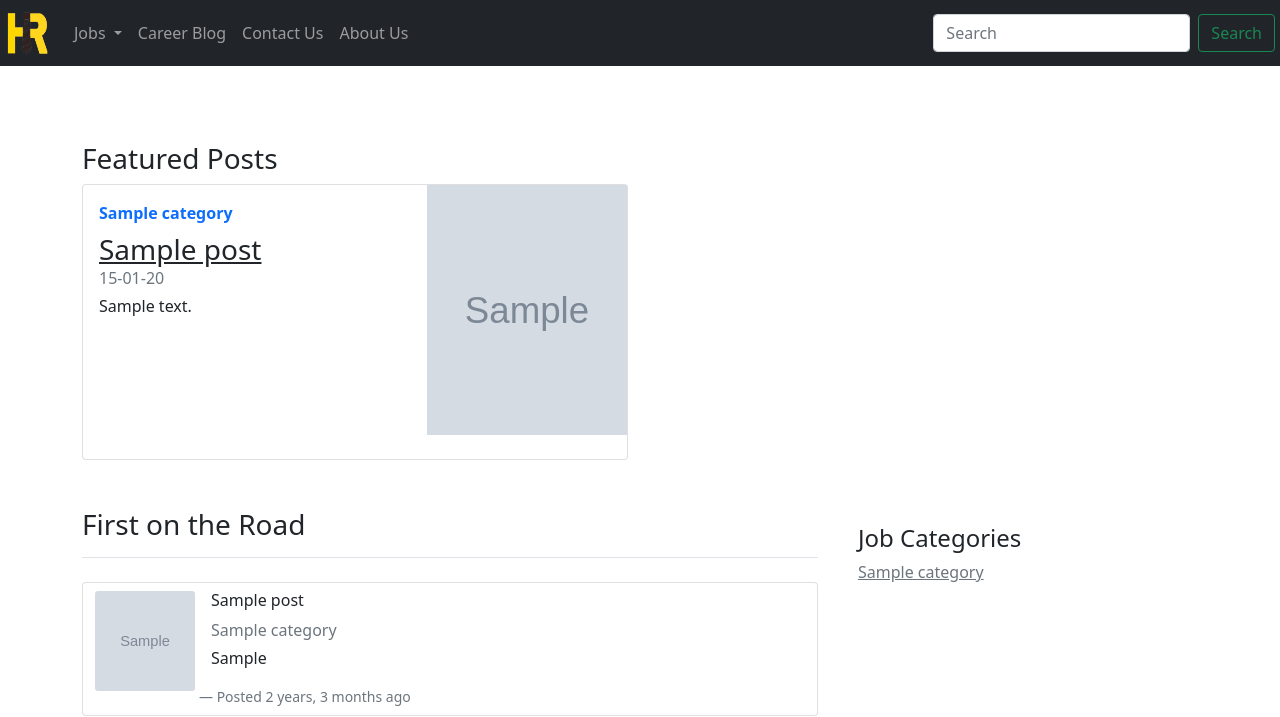
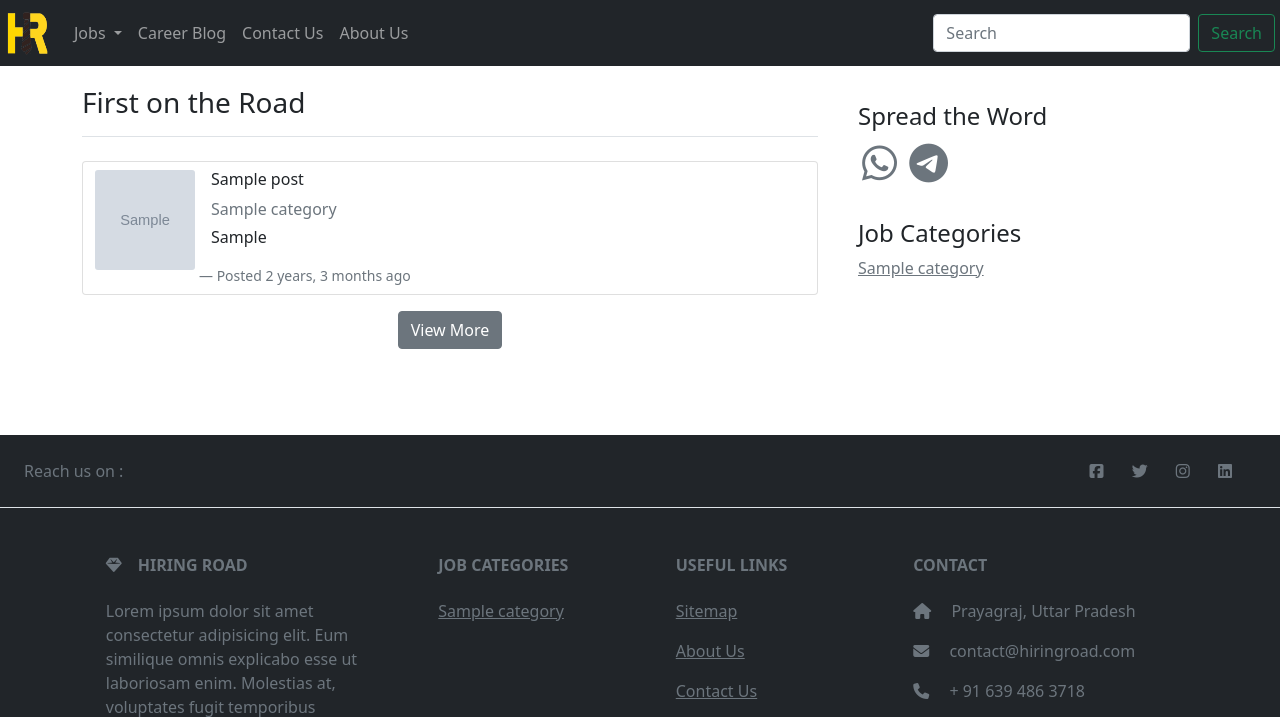
Before and after one commit to jaiswalaj/hiringroad, a Django app: page / in a window 1280 px wide. Shown: the top 717 px of the page. Run offline with Django 3.2, Linux system fonts and the light colour scheme; tables that the repository leaves empty hold one stand-in row (values such as "Sample post"); grey boxes marked "Sample" are stand-in pictures; some libraries are stand-ins or nearby versions.

Commit message:
Upgraded functionality of base.html and Added Share This panel to all views

```diff
--- a/mysite/context_processors.py
+++ b/mysite/context_processors.py
@@ -1,5 +1,12 @@
 from .models import Category
+
 
 def category_names(request):
     categories = Category.objects.all()
-    return {'categories' : categories}
+    return {'categories': categories}
+
+
+def get_current_path(request):
+    return {
+        'current_path': request.build_absolute_uri()
+    }
--- a/mysite/settings.py
+++ b/mysite/settings.py
@@ -64,7 +64,8 @@ TEMPLATES = [
                 'django.template.context_processors.request',
                 'django.contrib.auth.context_processors.auth',
                 'django.contrib.messages.context_processors.messages',
-                'mysite.context_processors.category_names'
+                'mysite.context_processors.category_names',
+                'mysite.context_processors.get_current_path'
             ],
         },
     },
--- a/templates/base.html
+++ b/templates/base.html
@@ -1,7 +1,43 @@
 {% include 'header.html' %}
 
-{% block content %}
 
-{% endblock content %}
+<!-- Container 1 Start -->
+<div class="container mb-0 pt-0">
+
+    {% comment "Uncomment when Google Ads are approved" %}
+    {% include 'components/ad1.html' %}
+    {% endcomment %}
+
+</div>
+<!-- Container 1 End -->
+
+
+<!-- Container 2 Start -->
+<main role="main" class="container">
+    <div class="row">
+        <div class="col-md-8 blog-main mb-3">
+
+            {% block content %}
+
+            {% endblock content %}
+
+
+        </div>
+
+        <!-- Right Side Navigtion Start -->
+
+        {% include 'components/right_navigation_panel.html' %}
+
+        <!-- Right Side Navigtion End -->
+
+    </div>
+
+</main>
+<!-- Container 2 End -->
+
+{% comment "Uncomment when Google Ads are approved" %}
+{% include 'components/ad3.html' %}
+{% endcomment %}
+
 
 {% include 'footer.html' %}
--- a/templates/components/right_navigation_panel.html
+++ b/templates/components/right_navigation_panel.html
@@ -3,6 +3,8 @@
     {% comment "Uncomment when Google Ads are approved" %}
     {% include 'components/ad2.html' %}
     {% endcomment %}
+
+    {% include 'components/share_this.html' %}
 
     {% include 'components/job_categories.html' %}
 
--- /dev/null
+++ b/templates/components/share_this.html
@@ -0,0 +1,11 @@
+<!-- Job Categories Start -->
+<div class="p-3">
+    <h4 class="font-italic">Spread the Word</h4>
+    <!-- <div class="row"> -->
+    <a href="https://wa.me/send?text={{current_path}}" target="_blank" class="h1 p-1 link-secondary">
+        <i class="fa-brands fa-whatsapp"></i></a>
+    <a href="https://telegram.me/share/url?url={{current_path}}" target="_blank" class="h1 p-1 link-secondary">
+        <i class="fa-brands fa-telegram"></i></a>
+    <!-- </div> -->
+</div>
+<!-- Job Categories End -->
--- a/templates/index.html
+++ b/templates/index.html
@@ -2,24 +2,10 @@
 
 {% block content %}
 
-
-<!-- Container 1 Start -->
-<div class="container mb-5 pt-5">
-
-  {% comment "Uncomment when Google Ads are approved" %}
-  {% include 'components/ad1.html' %}
+{% comment "Use this when you find perfect place for it" %}
+{% include 'components/featuredcard.html' %}
 {% endcomment %}
 
-  {% include 'components/featuredcard.html' %}
-
-</div>
-<!-- Container 1 End -->
-
-
-<!-- Container 2 Start -->
-<main role="main" class="container">
-  <div class="row">
-    <div class="col-md-8 blog-main mb-3">
 <h3 class="pb-3 mb-4 font-italic border-bottom">
     First on the Road
 </h3>
@@ -31,23 +17,10 @@
     <a class="btn btn-secondary" href="{% url 'job-categories' %}">View More</a>
 </div>
 
-    </div>
 
-    <!-- Right Side Navigtion Start -->
-
-    {% include 'components/right_navigation_panel.html' %}
-
-    <!-- Right Side Navigtion End -->
-
-  </div>
-
-</main>
 <!-- Container 2 End -->
 
 
-{% comment "Uncomment when Google Ads are approved" %}
-{% include 'components/ad3.html' %}
-{% endcomment %}
 
 
 {% endblock content %}
--- a/templates/singlejobpost.html
+++ b/templates/singlejobpost.html
@@ -2,6 +2,7 @@
 
 {% block content %}
 
+<div class="row">
   <div class="container">
 
     <div class="card p-3">
@@ -18,5 +19,6 @@
 
   </div>
 
+</div>
 
 {% endblock content %}
```
Also changed, not shown: templates/old_base.html (added, +7 -0 lines), templates/old_index.html (added, +53 -0 lines). Lines whose indentation alone changed are shown as unchanged.
